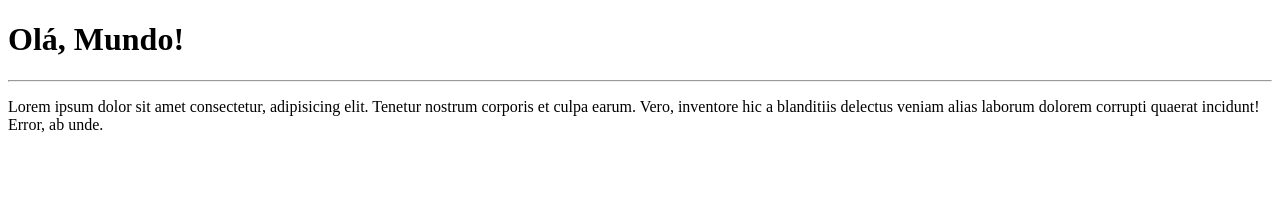
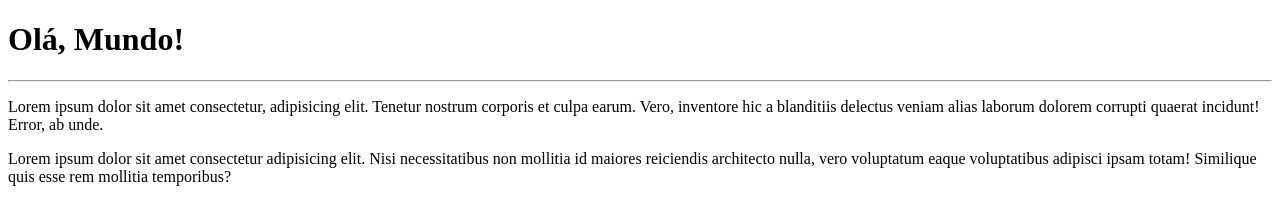
Before and after one commit to fariasrafa/ola-mundo, a plain HTML site: page site-exemplo/index.html in a window 1280 px wide. Drawn offline with Linux system fonts and the light colour scheme.

Commit message:
add um paragrafo

```diff
--- a/site-exemplo/index.html
+++ b/site-exemplo/index.html
@@ -9,5 +9,6 @@
     <h1>Olá, Mundo!</h1>
     <hr>
     <p>Lorem ipsum dolor sit amet consectetur, adipisicing elit. Tenetur nostrum corporis et culpa earum. Vero, inventore hic a blanditiis delectus veniam alias laborum dolorem corrupti quaerat incidunt! Error, ab unde.</p>
+    <p>Lorem ipsum dolor sit amet consectetur adipisicing elit. Nisi necessitatibus non mollitia id maiores reiciendis architecto nulla, vero voluptatum eaque voluptatibus adipisci ipsam totam! Similique quis esse rem mollitia temporibus?</p>
 </body>
 </html>
```
